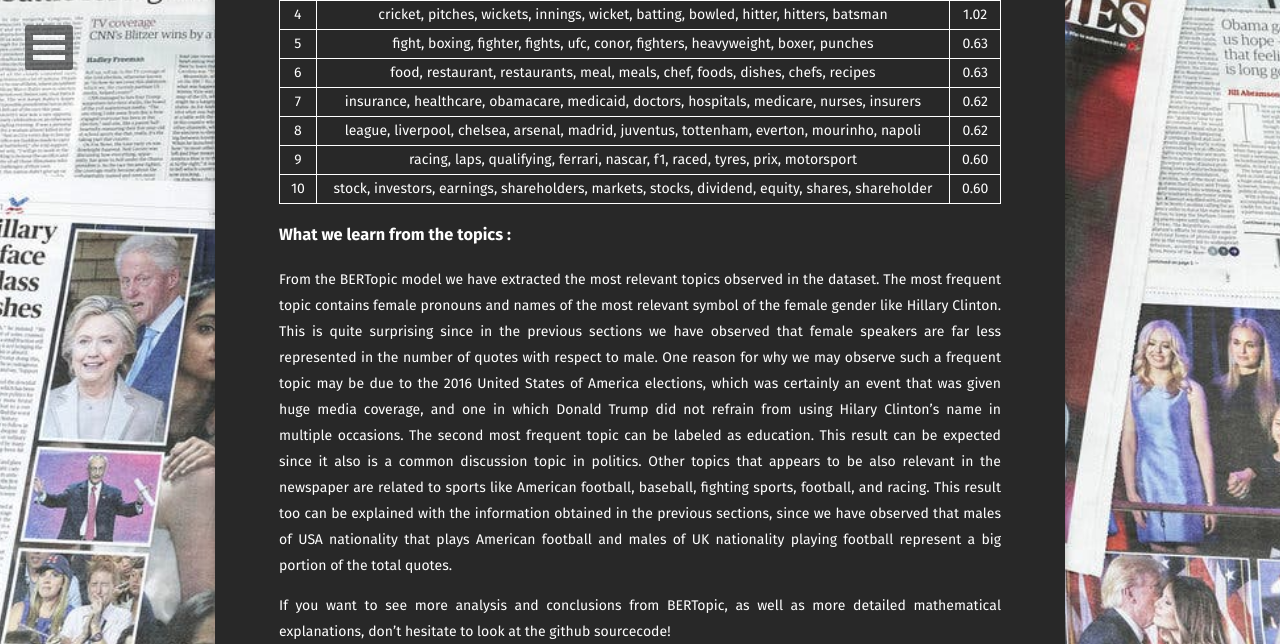
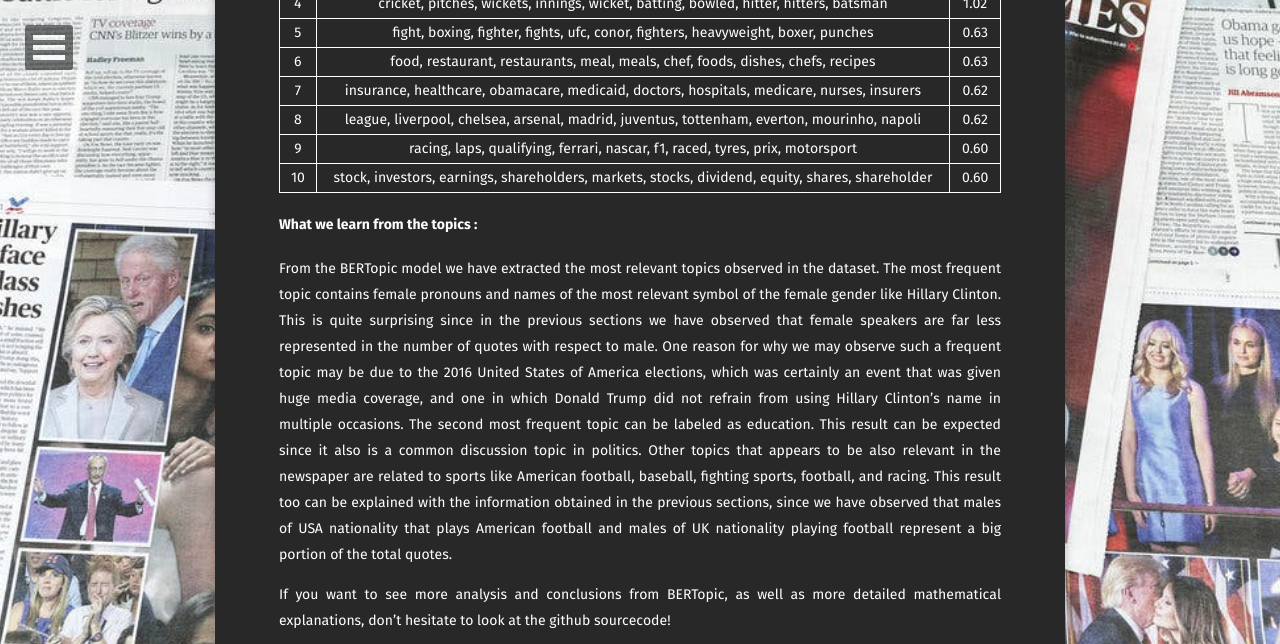
Before and after one commit to kaoutamine/viralSpeech, a Jekyll site: the page built from data/index.md, in a window 1280 px wide and 900 px high, scrolled down 5641 px, cut to the strip 0-644 px from the top of the window. Built offline with Jekyll 4.4.1, drawn with Linux system fonts in a browser that asks for light colours; some web fonts are replaced.

Commit message:
Update index.md

```diff
--- a/data/index.md
+++ b/data/index.md
@@ -110,7 +110,7 @@ As we can see, positive sentiments are preponderant in our data, which is, in ou
 
 
 
-### What topics are they  talking about?
+### What topics are they talking about?
 
 In a similar fashion to sentiment analysis, topic detection is another discipline that in recent years has seen considerable advances. In the context of this work, we will use [BERTopic](https://github.com/MaartenGr/BERTopic) to extract from our corpus of quotes the most frequently occurring topics and the topics of newly observed quotes.
 
@@ -121,7 +121,7 @@ Illustrations of the topics we extracted from our data can be seen underneath. P
 <div align="center"> {%include plotly_graphs/visualize_topics.html%}</div>
 
 
-## The results of BERTopic :
+#### The results of BERTopic :
 Here's a quick snapshot of the top topics from our dataset :
 
 | Topic | Representative words                                                                                    | freq(%) |
@@ -139,8 +139,8 @@ Here's a quick snapshot of the top topics from our dataset :
 | 9     | racing, laps, qualifying, ferrari, nascar, f1, raced, tyres, prix, motorsport                           | 0.60    |
 | 10    | stock, investors, earnings, shareholders, markets, stocks, dividend, equity, shares, shareholder        | 0.60    |
 
-### What we learn from the topics :
-From the BERTopic model we have extracted the most relevant topics observed in the dataset. The most frequent topic contains female pronouns and names of the most relevant symbol of the female gender like Hillary Clinton. This is quite surprising since in the previous sections we have observed that female speakers are far less represented in the number of quotes with respect to male. One reason for why we may observe such a frequent topic may be due to the 2016 United States of America elections, which was certainly an event that was given huge media coverage, and one in which Donald Trump did not refrain from using Hilary Clinton's name in multiple occasions. The second most frequent topic can be labeled as education. This result can be expected since it also is a common discussion topic in politics. Other topics that appears to be also relevant in the newspaper are related to sports like American football, baseball, fighting sports, football, and racing. This result too can be explained with the information obtained in the previous sections, since we have observed that males of USA nationality that plays American football and males of UK nationality playing football represent a big portion of the total quotes.
+#### What we learn from the topics :
+From the BERTopic model we have extracted the most relevant topics observed in the dataset. The most frequent topic contains female pronouns and names of the most relevant symbol of the female gender like Hillary Clinton. This is quite surprising since in the previous sections we have observed that female speakers are far less represented in the number of quotes with respect to male. One reason for why we may observe such a frequent topic may be due to the 2016 United States of America elections, which was certainly an event that was given huge media coverage, and one in which Donald Trump did not refrain from using Hillary Clinton's name in multiple occasions. The second most frequent topic can be labeled as education. This result can be expected since it also is a common discussion topic in politics. Other topics that appears to be also relevant in the newspaper are related to sports like American football, baseball, fighting sports, football, and racing. This result too can be explained with the information obtained in the previous sections, since we have observed that males of USA nationality that plays American football and males of UK nationality playing football represent a big portion of the total quotes.
 
 If you want to see more analysis and conclusions from BERTopic, as well as more detailed mathematical explanations, don't hesitate to look at the github sourcecode!
 
```
